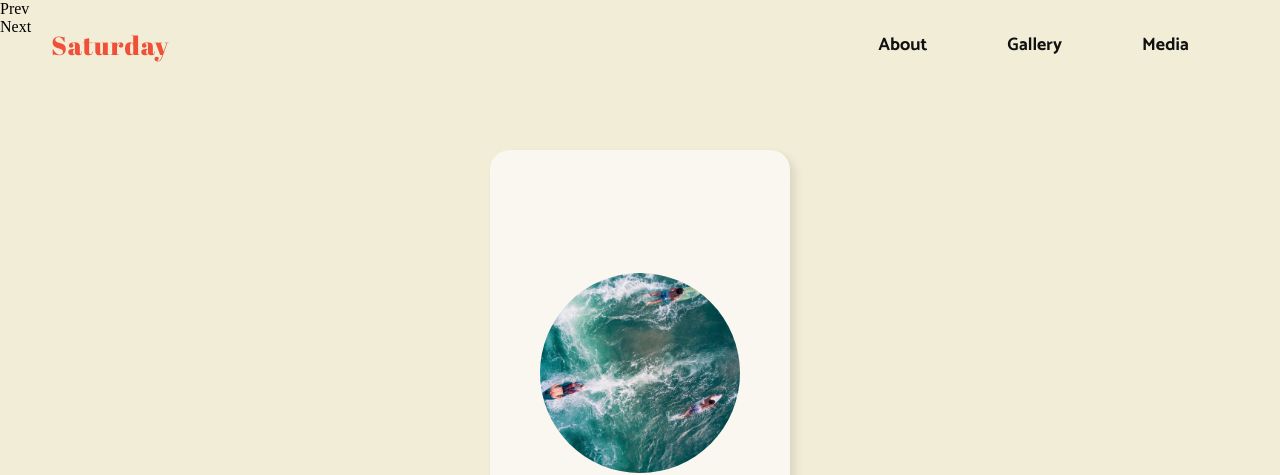
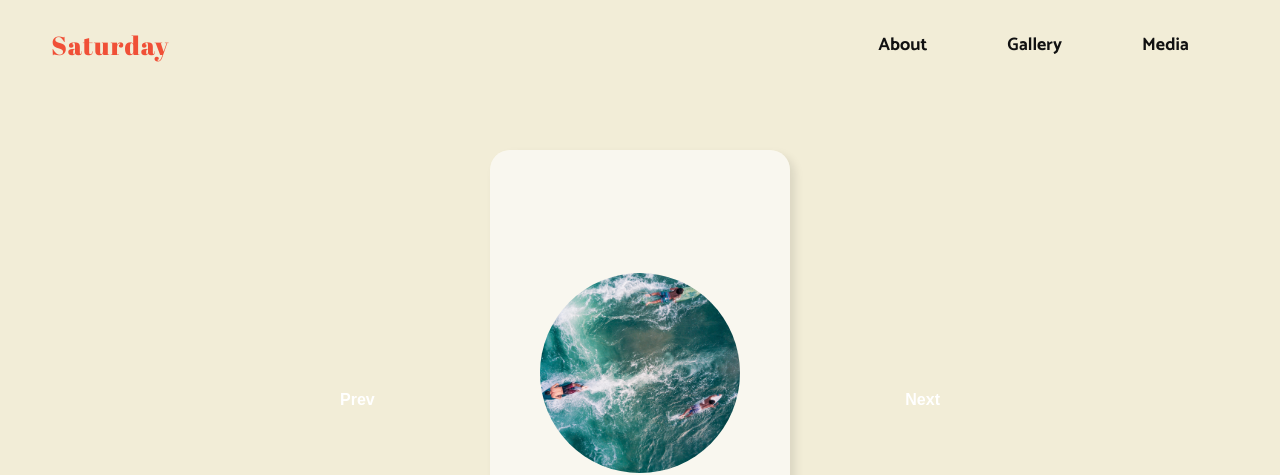
Before and after one commit to phlpsummer/portfolio-react, a React (Create React App) app: page / in a window 1280 px wide. Shown: the top 475 px of the page. Built offline with nearby package versions, Linux system fonts and the light colour scheme.

Commit message:
메인인터렉션 버튼기능 추가

```diff
--- a/src/components/Btns.js
+++ b/src/components/Btns.js
@@ -5,12 +5,12 @@ function Btns(props){
 
     function plus(){
         setNum(++num);
-        props.frame.current.style.transform = `rotate(${45*num}deg)`;
+        props.frame.current.style.transform = `rotate(${90*num}deg)`;
     }
 
     function minus(){
         setNum(--num);
-        props.frame.current.style.transform = `rotate(${45*num}deg)`;
+        props.frame.current.style.transform = `rotate(${90*num}deg)`;
     }
 
     return (
--- a/src/components/Panels.js
+++ b/src/components/Panels.js
@@ -11,7 +11,7 @@ function Panels(){
         <>
             {
                 names.map((name,index)=>{
-                    let style = {transform: `rotate(${deg*index}deg) translateY(-100vh)`};
+                    let style = {transform: `rotate(${deg*index}deg) translateY(-100vh)`}
                     let imgSrc = `${path}/img/${name}.jpg`;
                     return (
                         <article key={index} style={style}>
--- a/src/css/style.css
+++ b/src/css/style.css
@@ -99,6 +99,22 @@ footer {
         color: #777;
         width: 100%;
         text-align: center; }
+#visual .btnPrev {
+  font: bold 16px/1 'arial';
+  color: #fff;
+  position: absolute;
+  top: 50%;
+  left: 50%;
+  transform: translate(-300px, -50%);
+  cursor: pointer; }
+#visual .btnNext {
+  font: bold 16px/1 'arial';
+  color: #fff;
+  position: absolute;
+  top: 50%;
+  right: 50%;
+  transform: translate(300px, -50%);
+  cursor: pointer; }
 
 .content {
   min-height: 100vh; }
--- a/src/scss/_main.scss
+++ b/src/scss/_main.scss
@@ -25,4 +25,17 @@
             }
         }
     }
+
+    .btnPrev {
+        font: bold 16px/1 'arial'; color: #fff;
+        position: absolute; top: 50%; left: 50%;
+        transform: translate(-300px,-50%);
+        cursor: pointer;
+    }
+    .btnNext {
+        font: bold 16px/1 'arial'; color: #fff;
+        position: absolute; top: 50%; right: 50%;
+        transform: translate(300px,-50%);
+        cursor: pointer;
+    }
 }
```
Also changed, not shown: 1 other file (tests, documents, lock files or other folders).
